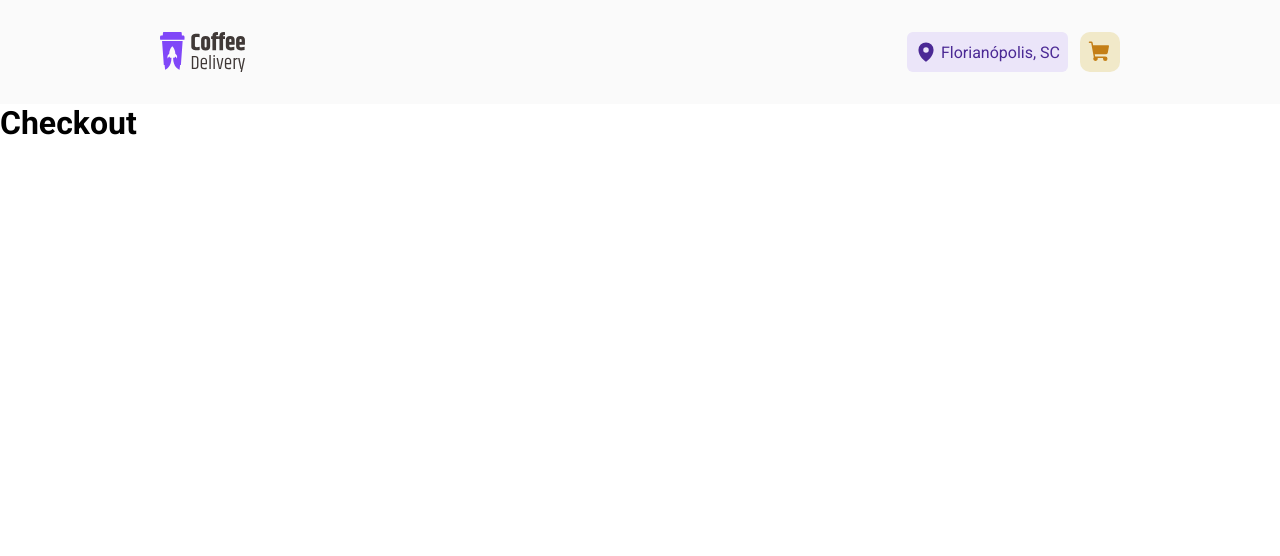
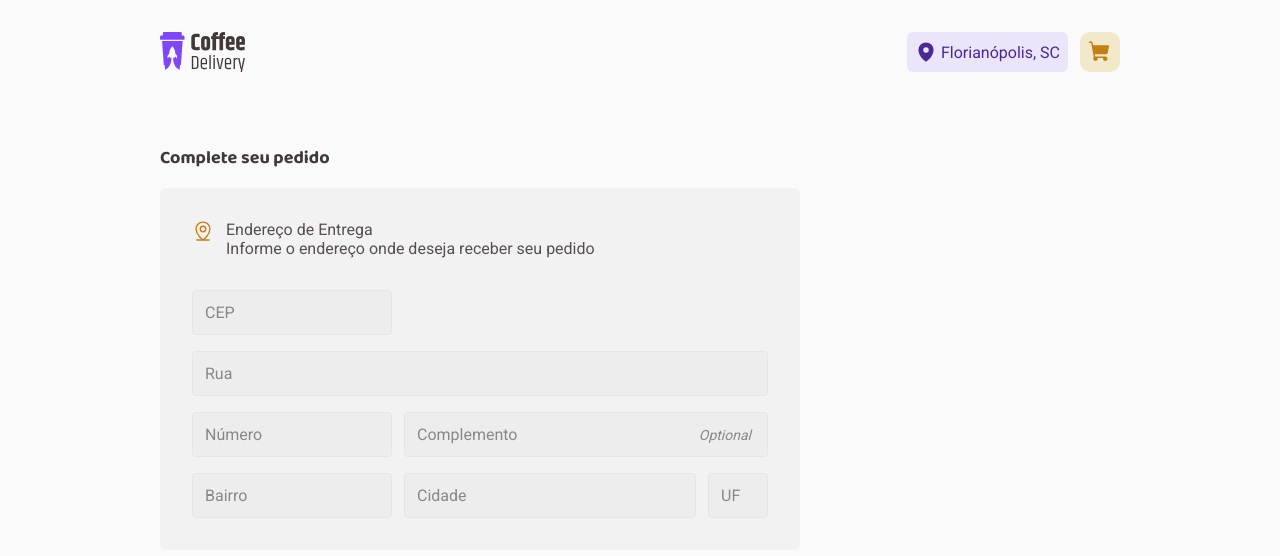
Before and after one commit to luizfm/coffee-delivery-reactjs, a React (Vite) app: page /checkout in a window 1280 px wide. Shown: the top 556 px of the page. Built offline with nearby package versions, Linux system fonts and the light colour scheme.

Commit message:
feat: Add checkout view and checkout address form

```diff
--- a/package.json
+++ b/package.json
@@ -9,12 +9,15 @@
     "preview": "vite preview"
   },
   "dependencies": {
+    "@hookform/resolvers": "^2.9.10",
     "immer": "^9.0.17",
     "phosphor-react": "^1.4.1",
     "react": "^18.2.0",
     "react-dom": "^18.2.0",
+    "react-hook-form": "^7.41.5",
     "react-router-dom": "^6.6.1",
-    "styled-components": "^5.3.6"
+    "styled-components": "^5.3.6",
+    "zod": "^3.20.2"
   },
   "devDependencies": {
     "@types/react": "^18.0.26",
--- /dev/null
+++ b/src/components/checkout/address-form/index.tsx
@@ -0,0 +1,91 @@
+import { MapPinLine } from "phosphor-react";
+import { defaultTheme } from "../../../styles/themes/default";
+import {
+  AddressFormContainer,
+  AddressFormWrapper,
+  AddressFormTitleContainer,
+  InputsContainer,
+  AddressInput,
+} from "./styles";
+import { useFormContext } from "react-hook-form";
+
+type AddressFormProps = {
+  className?: string;
+};
+
+export function AddressForm({ className }: AddressFormProps) {
+  const { handleSubmit, register, formState } = useFormContext();
+
+  const onSubmit = handleSubmit((formValues) => {
+    console.log(formValues);
+  });
+
+  return (
+    <AddressFormWrapper className={className}>
+      <h2>Complete seu pedido</h2>
+      <AddressFormContainer onSubmit={onSubmit}>
+        <AddressFormTitleContainer>
+          <MapPinLine color={defaultTheme.color["yellow-dark"]} size={22} />
+          <div>
+            <p>Endereço de Entrega</p>
+            <p>Informe o endereço onde deseja receber seu pedido</p>
+          </div>
+        </AddressFormTitleContainer>
+        <InputsContainer>
+          <AddressInput
+            id="cep-input"
+            label="CEP"
+            gridArea="cep"
+            placeholder="CEP"
+            {...register("cep")}
+          />
+          <AddressInput
+            id="street-input"
+            label="Rua"
+            gridArea="street"
+            placeholder="Rua"
+            {...register("street")}
+          />
+          <AddressInput
+            id="number-input"
+            label="Número"
+            gridArea="number"
+            placeholder="Número"
+            {...register("number")}
+          />
+          <AddressInput
+            id="complement-input"
+            label="Complemento"
+            gridArea="complement"
+            placeholder="Complemento"
+            isOptional
+            {...register("complement")}
+          />
+          <AddressInput
+            id="neighborhood-input"
+            label="Bairro"
+            gridArea="neighborhood"
+            placeholder="Bairro"
+            {...register("neighborhood")}
+          />
+          <AddressInput
+            id="city-input"
+            label="Cidade"
+            gridArea="city"
+            placeholder="Cidade"
+            {...register("city")}
+          />
+          <AddressInput
+            id="uf-input"
+            label="UF"
+            gridArea="uf"
+            placeholder="UF"
+            {...register("uf")}
+          />
+        </InputsContainer>
+      </AddressFormContainer>
+    </AddressFormWrapper>
+  );
+}
+
+export default AddressForm;
--- /dev/null
+++ b/src/components/checkout/address-form/styles.ts
@@ -0,0 +1,53 @@
+import styled, { css } from "styled-components";
+import Input, { InputProps } from "../../input";
+
+export const AddressFormWrapper = styled.div`
+  display: flex;
+  flex-direction: column;
+  row-gap: 1rem;
+  max-width: 40rem;
+
+  h2 {
+    color: ${(props) => props.theme.color.subtitle};
+    font-family: ${(props) => props.theme.typography.family.alternative};
+    font-size: ${(props) => props.theme.typography.size.large};
+  }
+`;
+
+export const AddressFormTitleContainer = styled.div`
+  display: flex;
+  column-gap: 0.75rem;
+  margin-bottom: 1rem;
+`;
+
+export const AddressFormContainer = styled.form`
+  ${(props) => css`
+    background-color: ${props.theme.color.card};
+    border-radius: 0.375rem;
+    padding: 2rem;
+    display: flex;
+    flex-direction: column;
+    gap: 1rem 0.875rem;
+  `}
+`;
+
+export const InputsContainer = styled.div`
+  display: grid;
+  grid-template: repeat(4, auto) / 12.5rem 1fr 3.75rem;
+  grid-template-areas:
+    "cep . ."
+    "street street street"
+    "number complement complement"
+    "neighborhood city uf";
+  gap: 1rem 0.75rem;
+`;
+
+type AddressInputProps = InputProps & {
+  gridArea: string;
+};
+
+export const AddressInput = styled(Input).attrs<AddressInputProps>((props) => ({
+  gridArea: props.gridArea,
+}))<AddressInputProps>`
+  grid-area: ${(props) => props.gridArea};
+`;
--- a/src/components/input/index.tsx
+++ b/src/components/input/index.tsx
@@ -1,15 +1,16 @@
-import { forwardRef } from "react";
+import { forwardRef, InputHTMLAttributes } from "react";
 import { InputContainer } from "./styles";
 
-type InputProps = {
+export type InputProps = InputHTMLAttributes<HTMLInputElement> & {
   isOptional?: boolean;
   label: string;
+  className?: string;
 };
 
 export const Input = forwardRef<HTMLInputElement, InputProps>(
-  ({ isOptional, label, ...rest }, ref) => {
+  ({ isOptional, label, className, ...rest }, ref) => {
     return (
-      <InputContainer>
+      <InputContainer className={className}>
         <label>{label}</label>
         <input {...rest} ref={ref} />
         {isOptional && <span>Optional</span>}
--- a/src/components/input/styles.ts
+++ b/src/components/input/styles.ts
@@ -4,11 +4,12 @@ export const InputContainer = styled.div`
   display: flex;
   align-items: center;
   justify-content: space-between;
-  padding: 1.2rem;
   column-gap: 0.25rem;
   border: 0.1px solid ${(props) => props.theme.color.button};
   border-radius: 0.25rem;
   font-size: ${(props) => props.theme.typography.size.small};
+  background-color: ${(props) => props.theme.color.input};
+  position: relative;
 
   &:focus {
     border-color: ${(props) => props.theme.color["yellow-dark"]};
@@ -27,14 +28,26 @@ export const InputContainer = styled.div`
   span {
     font-style: italic;
     color: ${(props) => props.theme.color.label};
+    position: absolute;
+    top: 0.875rem;
+    right: 1rem;
   }
 
   input {
     flex: 1;
+    width: 100%;
+    padding: 0.75rem 0.75rem;
+    border: 0;
+    border-radius: 0.25rem;
     color: ${(props) => props.theme.color.text};
+    background-color: ${(props) => props.theme.color.input};
 
     &::placeholder {
       color: ${(props) => props.theme.color.label};
     }
   }
+
+  input:not(:placeholder-shown) ~ span {
+    ${(props) => props.theme.visuallyHiddenElement}
+  }
 `;
--- a/src/pages/checkout/index.tsx
+++ b/src/pages/checkout/index.tsx
@@ -1,5 +1,42 @@
+import { FormProvider, useForm } from "react-hook-form";
+import { zodResolver } from "@hookform/resolvers/zod";
+import zod from "zod";
+
+import { CheckoutAddressFormWrapper, CheckoutSectionContainer } from "./styles";
+import { PaymentTypeKind } from "../../reducers/order";
+
+const productSchema = zod.object({
+  id: zod.string().min(1, "At least one product id is required"),
+});
+
+const checkoutFormSchema = zod.object({
+  cep: zod.string().min(1, "This field is required"),
+  street: zod.string().min(1, "This field is required"),
+  number: zod.string().min(1, "This field is required"),
+  neighborhood: zod.string().min(1, "This field is required"),
+  city: zod.string().min(1, "This field is required"),
+  uf: zod.string().min(1, "This field is required"),
+  complement: zod.string().optional(),
+  paymentType: zod.nativeEnum(PaymentTypeKind),
+  products: zod.array(productSchema).min(1),
+});
+
+type CheckoutFormData = zod.infer<typeof checkoutFormSchema>;
+
 export function Checkout() {
-  return <h1>Checkout</h1>;
+  const checkoutFormValue = useForm<CheckoutFormData>({
+    mode: "onSubmit",
+    resolver: zodResolver(checkoutFormSchema),
+  });
+
+  return (
+    <CheckoutSectionContainer>
+      <h1>Checkout</h1>
+      <FormProvider {...checkoutFormValue}>
+        <CheckoutAddressFormWrapper gridArea="address" />
+      </FormProvider>
+    </CheckoutSectionContainer>
+  );
 }
 
 export default Checkout;
--- /dev/null
+++ b/src/pages/checkout/styles.ts
@@ -0,0 +1,25 @@
+import styled from "styled-components";
+import AddressForm from "../../components/checkout/address-form";
+
+export const CheckoutSectionContainer = styled.section`
+  display: grid;
+  grid-template: auto auto / 1fr auto;
+  grid-template-areas: "address cart" "payment cart";
+  padding: 2.5rem 10rem;
+
+  h1 {
+    ${(props) => props.theme.visuallyHiddenElement}
+  }
+`;
+
+type CheckoutElementsProps = {
+  gridArea: string;
+};
+
+export const CheckoutAddressFormWrapper = styled(
+  AddressForm
+).attrs<CheckoutElementsProps>((props) => ({
+  gridArea: props.gridArea,
+}))<CheckoutElementsProps>`
+  grid-area: ${(props) => props.gridArea};
+`;
--- a/src/styles/global.ts
+++ b/src/styles/global.ts
@@ -7,8 +7,13 @@ export const GlobalStyles = createGlobalStyle`
   box-sizing: border-box;
   }
 
+  &:focus {
+    outline: 0;
+    box-shadow: 0 0 0 2px ${(props) => props.theme.color.purple}
+  }
+
   body {
-    background-color: ${(props) => props.theme.background};
+    background-color: ${(props) => props.theme.color.background};
     -webkit-font-smoothing: antialiased;
   }
 
@@ -19,6 +24,6 @@ export const GlobalStyles = createGlobalStyle`
     font-family: 'Roboto', sans-serif;
     font-size: 1rem;
     font-weight: 400;
-    color: ${(props) => props.theme.text};
+    color: ${(props) => props.theme.color.text};
   }
 `;
--- a/src/styles/themes/default.ts
+++ b/src/styles/themes/default.ts
@@ -46,4 +46,11 @@ export const defaultTheme = {
       alternative: `"Baloo 2", sans-serif`,
     },
   },
+  visuallyHiddenElement: `clip: rect(0 0 0 0);
+  clip-path: inset(50%);
+  height: 1px;
+  overflow: hidden;
+  position: absolute;
+  white-space: nowrap;
+  width: 1px;`,
 };
```
Also changed, not shown: 1 other file (tests, documents, lock files or other folders).
